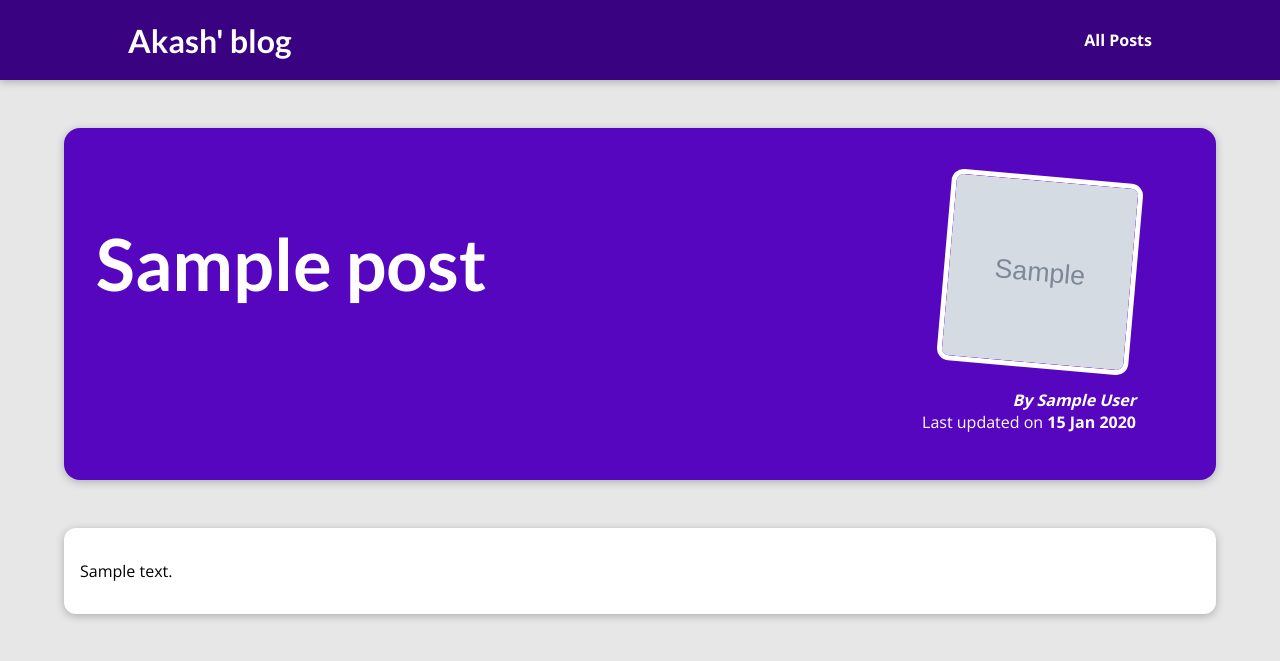
After one commit to akashdeeep/my_site, a Django app: template blog/templates/blog/post-detail.html in a window 1280 px wide. The commit adds this page. Shown: the top 661 px of the page. Run offline with Django 5.2, Linux system fonts and the light colour scheme; the template is opened without the code that fills it: most values are stand-ins (such as "Sample title", 1, 10 or a date in 2020); grey boxes marked "Sample" are stand-in pictures.

Commit message:
databse is left to implement

```diff
--- /dev/null
+++ b/blog/static/blog/post-detail.css
@@ -0,0 +1,121 @@
+body {
+	background-color: #e7e7e7;
+}
+
+#main-navigation {
+	background-color: #390281;
+	box-shadow: 0 2px 8px rgba(0, 0, 0, 0.25);
+}
+
+#summary {
+	margin: 8rem auto 3rem auto;
+	padding: 2rem;
+	width: 90%;
+	max-width: 90rem;
+	border-radius: 16px;
+	background-color: #5706c0;
+	position: relative;
+	box-shadow: 0 2px 8px rgba(0, 0, 0, 0.25);
+	height: 22rem;
+}
+
+#summary h2 {
+	color: white;
+	font-size: 4.5rem;
+	margin-bottom: 0.25rem;
+}
+
+#summary article {
+	position: absolute;
+	top: 2rem;
+	right: 3rem;
+	padding: 1rem 2rem;
+	border-radius: 12px;
+	text-align: right;
+	color: white;
+}
+
+#summary article img {
+	width: 12rem;
+	height: 12rem;
+	border-radius: 12px;
+	transform: rotateZ(5deg);
+	border: 5px solid white;
+	margin-bottom: 1rem;
+}
+
+#summary address {
+	font-weight: bold;
+}
+
+#summary a {
+	color: white;
+	text-decoration: none;
+}
+
+#summary time {
+	font-weight: bold;
+}
+
+main {
+	width: 90%;
+	max-width: 90rem;
+	margin: 3rem auto;
+	background-color: white;
+	padding: 1rem;
+	border-radius: 12px;
+	box-shadow: 0 2px 8px rgba(0, 0, 0, 0.25);
+}
+
+.tag {
+	background-color: white;
+	color: #390281;
+	padding: 0.5rem 1rem;
+	border-radius: 8px;
+}
+
+#comment-form {
+	margin: 3rem auto;
+	width: 90%;
+	max-width: 40rem;
+	border-radius: 12px;
+	background-color: white;
+	box-shadow: 0 2px 8px rgba(0, 0, 0, 0.25);
+	padding: 1rem;
+}
+
+#comment-form button {
+	font: inherit;
+	background-color: #390281;
+	color: white;
+	border: 1px solid #390281;
+	padding: 0.5rem 1.5rem;
+	border-radius: 6px;
+	cursor: pointer;
+}
+
+#comment-form button:hover,
+#comment-form button:active {
+	background-color: #4f0ba7;
+	border-color: #4f0ba7;
+}
+
+.form-control {
+	margin-bottom: 1rem;
+}
+
+.form-control label {
+	font-weight: bold;
+	margin-bottom: 0.5rem;
+	display: block;
+}
+
+.form-control input,
+.form-control textarea {
+	display: block;
+	width: 100%;
+	font: inherit;
+	padding: 0.25rem;
+	border-radius: 6px;
+	border: 1px solid #ccc;
+}
--- /dev/null
+++ b/blog/templates/blog/post-detail.html
@@ -0,0 +1,29 @@
+{% extends "base.html" %}
+{%load static%}
+{% block title %} {{post.title}} {% endblock %}
+{%block css_files%}
+<link
+	rel="stylesheet"
+	type="text/css"
+	href="{% static 'blog/post-detail.css' %}" />
+{%endblock%}
+
+{% block content %}
+<section id="summary">
+	<h2>{{post.title}}</h2>
+	<article>
+		<img src="{% static "blog/images/"|add:post.image %}" alt={{post.title}}
+		/>
+		<address>By {{post.author|title}}</address>
+		<div>
+			Last updated on
+			<time>{{post.date|date:"d M Y"}}</time>
+		</div>
+	</article>
+</section>
+
+<main>
+	{{post.content|linebreaks}}
+</main>
+
+{% endblock %}
--- a/my_site/settings.py
+++ b/my_site/settings.py
@@ -118,6 +118,8 @@ USE_TZ = True
 
 STATIC_URL = "static/"
 
+STATICFILES_DIRS = [BASE_DIR / "static"]
+
 # Default primary key field type
 # https://docs.djangoproject.com/en/5.0/ref/settings/#default-auto-field
 
--- /dev/null
+++ b/static/app.css
@@ -0,0 +1,48 @@
+@import url("https://fonts.googleapis.com/css2?family=Lato:wght@400;700&family=Open+Sans:wght@400;700&display=swap");
+
+* {
+	box-sizing: border-box;
+}
+
+html {
+	font-family: "Open Sans", "Lato", sans-serif;
+}
+
+body {
+	margin: 0;
+}
+
+h1,
+h2,
+h3 {
+	font-family: "Lato", sans-serif;
+	font-weight: bold;
+}
+
+#main-navigation {
+	width: 100%;
+	height: 5rem;
+	display: flex;
+	justify-content: space-between;
+	align-items: center;
+	padding: 0 10%;
+	position: absolute;
+	top: 0;
+	left: 0;
+}
+
+#main-navigation a {
+	text-decoration: none;
+	color: white;
+	font-weight: bold;
+}
+
+#main-navigation a:hover,
+#main-navigation a:active {
+	color: #cf79f1;
+}
+
+#main-navigation h1 a:hover,
+#main-navigation h1 a:active {
+	color: white;
+}
--- a/templates/base.html
+++ b/templates/base.html
@@ -5,11 +5,18 @@
 	<head>
 		<meta charset="UTF-8" />
 		<meta name="viewport" content="width=device-width, initial-scale=1.0" />
-		<link rel="stylesheet" type="text/css" href="{% static 'styles.css' %}" />
+		<link rel="stylesheet" type="text/css" href="{% static 'app.css' %}" />
 		<title>{% block title %}{% endblock %}</title>
 		{% block css_files %} {% endblock %}
 	</head>
 	<body>
+		<header id="main-navigation">
+			<h1><a href="{% url "starting-page" %}">Akash' blog</a></h1>
+			<nav>
+				<a href="{% url "posts-page" %}">All Posts</a>
+			</nav>
+		</header>
+
 		{% block content %} {% endblock %}
 	</body>
 </html>
```
Also changed, not shown: blog/static/blog/all-posts.css (added, +43 -0 lines), blog/static/blog/index.css (added, +75 -0 lines), blog/static/blog/post.css (added, +43 -0 lines), blog/templates/blog/all-posts.html (added, +21 -0 lines), blog/templates/blog/includes/post.html (added, +13 -0 lines), blog/templates/blog/index.html (+16 -21 lines), blog/views.py (+82 -4 lines), templates/404.html (added, +16 -0 lines), blog/static/blog/images/thumb-1920-600459.jpg (added).
